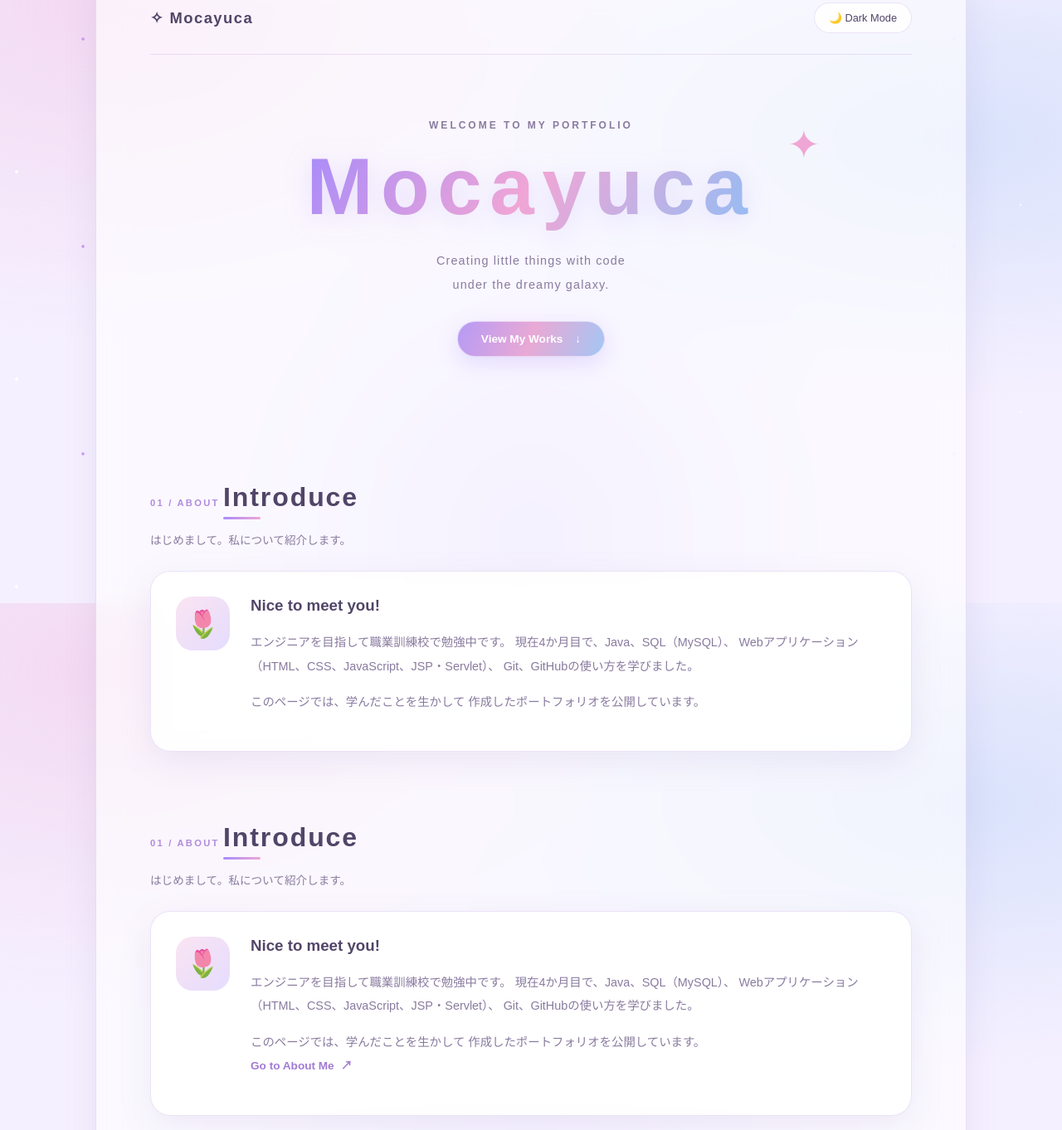
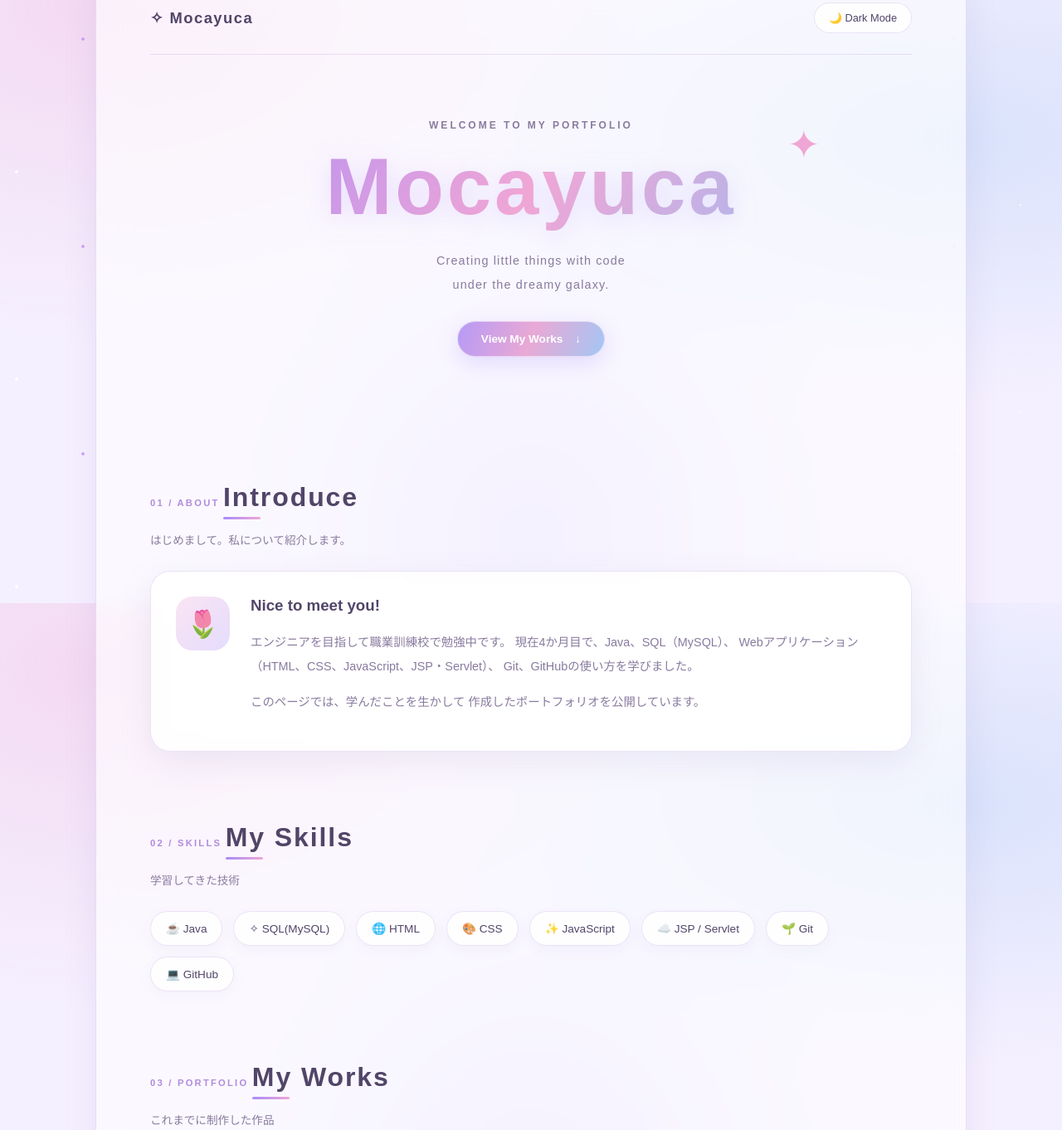
Before and after one commit to mocayuca/mocayuca.github.io, a plain HTML site: page index.html in a window 1280 px wide. Shown: the part 73-1435 px from the top of the page at 83% size. Drawn offline with Linux system fonts and the light colour scheme.

Commit message:
chore: CSSの仕様変更

```diff
--- a/css/style.css
+++ b/css/style.css
@@ -274,13 +274,16 @@ body::after {
 
 .hero h1 {
     margin: 0;
+    width: 100%;
+    max-width: 100%;
+    padding: 0 12px;
+    box-sizing: border-box;
 
-	font-size: clamp(3.5rem, 9vw, 6rem);
+    font-size: clamp(2.2rem, 9vw, 6rem);
     font-weight: 800;
-	letter-spacing: 0.1em;
+    letter-spacing: 0.04em;
 
     color: transparent;
-
     background: linear-gradient(120deg,
         #a78bfa,
         #f0a6d5,
@@ -291,8 +294,9 @@ body::after {
 
     filter:
         drop-shadow(0 5px 15px rgba(167, 139, 250, 0.25));
+
+    overflow-wrap: anywhere;
 }
-
 .hero-description {
 	margin: 20px 0 30px;
 
--- a/index.html
+++ b/index.html
@@ -70,37 +70,6 @@
 						<p>
 							このページでは、学んだことを生かして
 							作成したポートフォリオを公開しています。
-						</p>
-					</div>
-				</div>
-			</section>
-			<section class="section reveal" id="about">
-				<div class="section-heading">
-					<span class="section-number">01 / ABOUT</span>
-					<h2>Introduce</h2>
-					<p>はじめまして。私について紹介します。</p>
-				</div>
-
-				<div class="glass-card profile-card">
-					<div class="profile-icon">🌷</div>
-
-					<div class="profile-text">
-						<h3>Nice to meet you!</h3>
-
-						<p>
-							エンジニアを目指して職業訓練校で勉強中です。
-							現在4か月目で、Java、SQL（MySQL）、
-							Webアプリケーション（HTML、CSS、JavaScript、JSP・Servlet）、
-							Git、GitHubの使い方を学びました。
-						</p>
-
-						<p>
-							このページでは、学んだことを生かして
-							作成したポートフォリオを公開しています。<br>
-							<a class="portfolio-link" href="aboutme.html" target="_blank"
-								rel="noopener noreferrer">
-								Go to About Me  <span>↗</span>
-							</a>
 						</p>
 					</div>
 				</div>
```
Also changed, not shown: aboutme.html (+21 -6 lines). Lines whose indentation alone changed are shown as unchanged.
